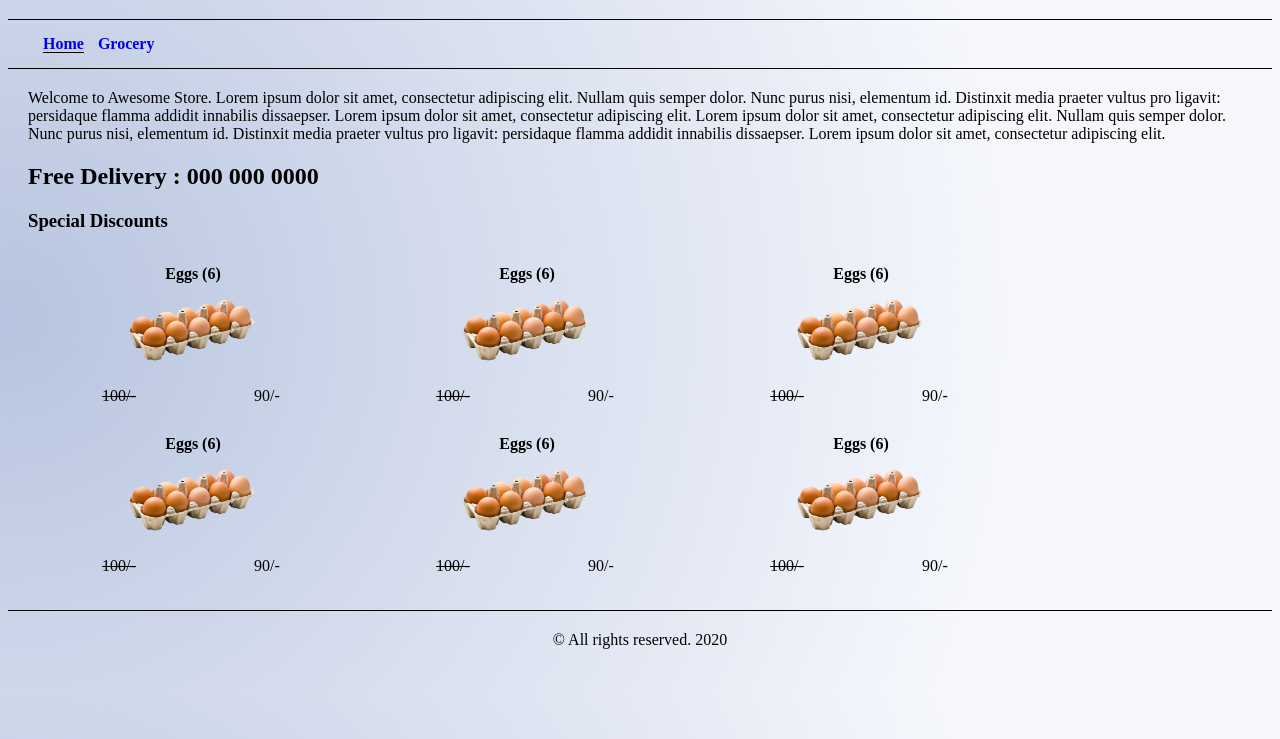
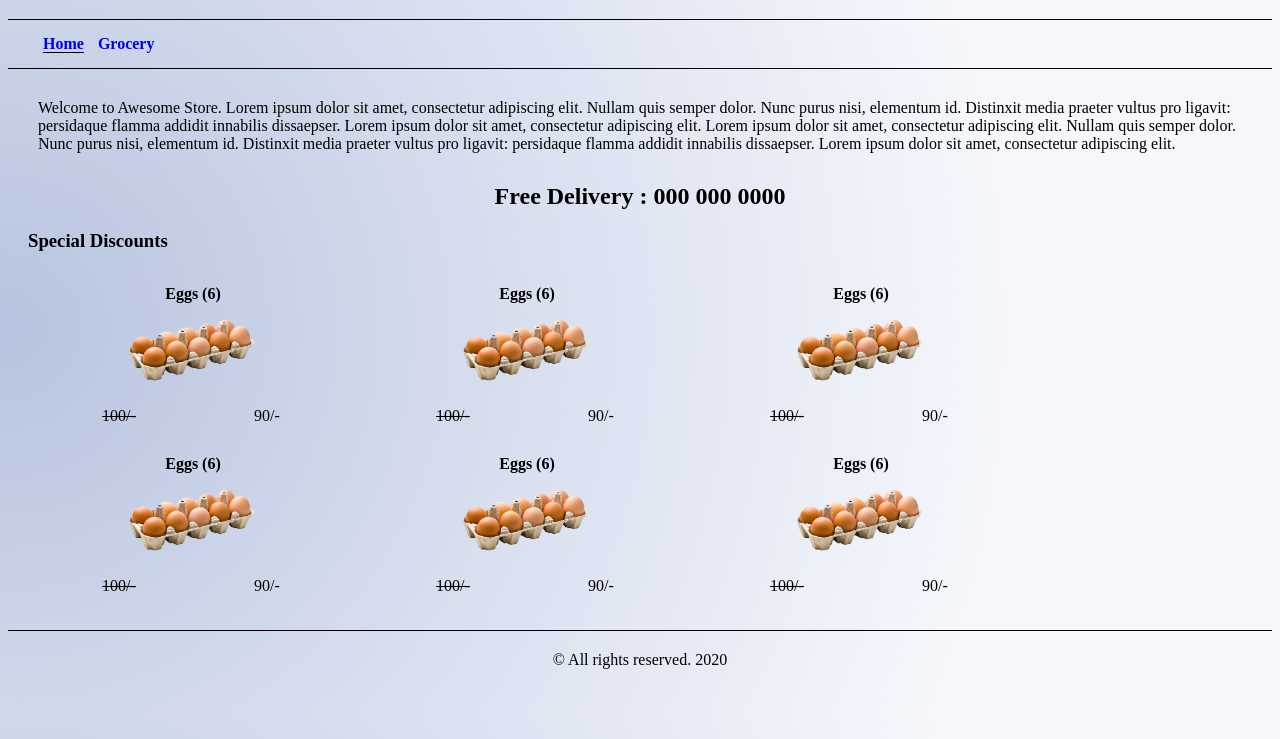
Before and after one commit to mabilalmirza/awesome-store, a plain HTML site: page index.html in a window 1280 px wide. Shown: the part 61-800 px from the top of the page. Drawn offline with Linux system fonts and the light colour scheme.

Commit message:
Readme Updated

```diff
--- a/style.css
+++ b/style.css
@@ -35,6 +35,13 @@ main {
     margin: 20px;
 }
 
+h2 {
+    text-align: center;
+}
+
+p {
+    padding: 10px;
+}
 footer {
     border-top: 1px solid black;
     padding: 20px;
```
Also changed, not shown: 1 other file.
